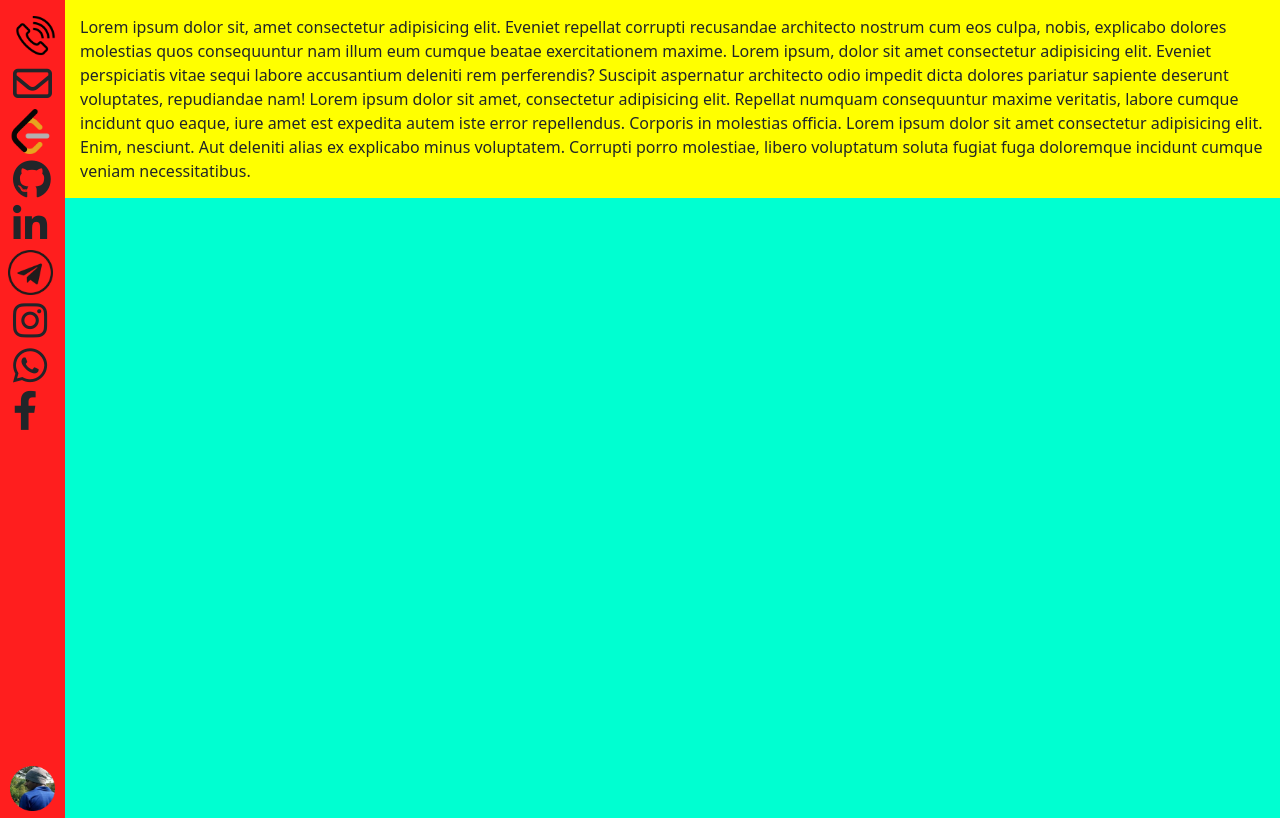
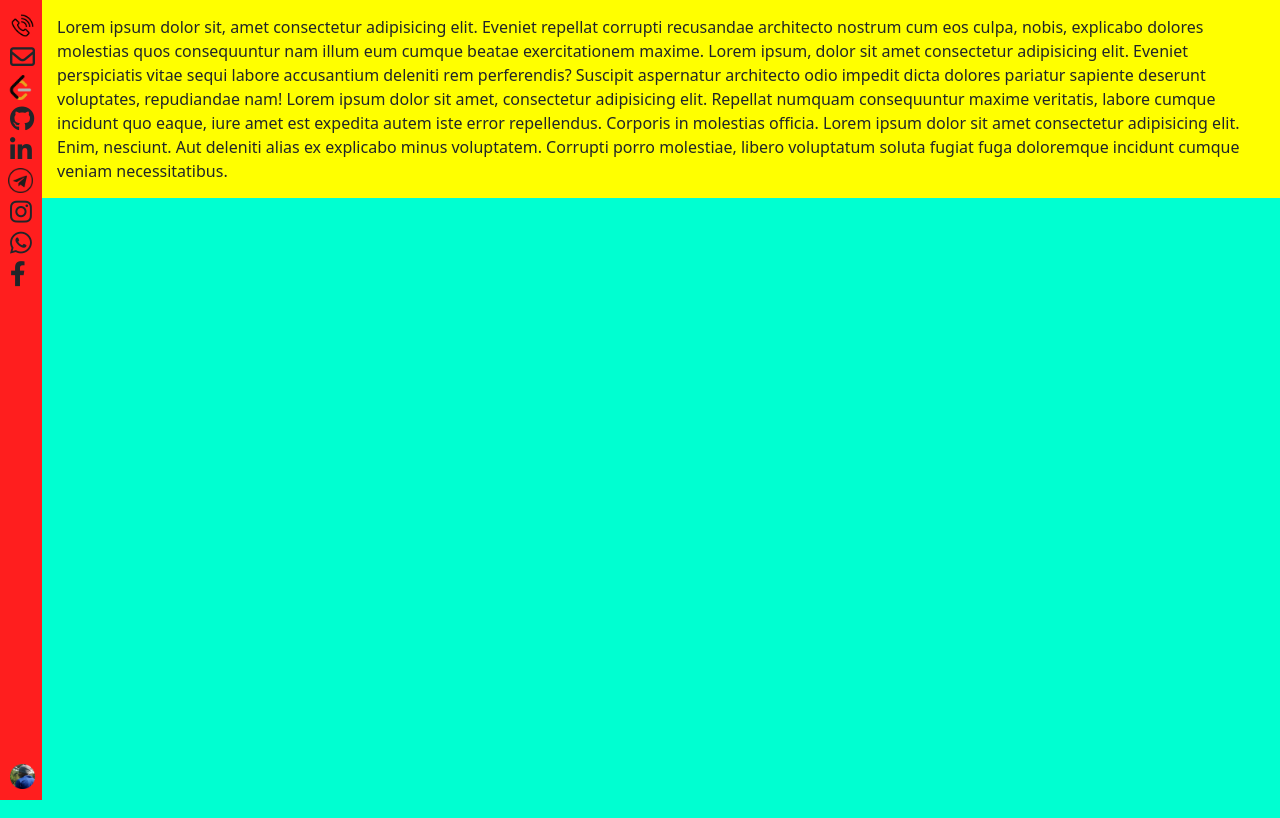
Before and after one commit to BHARATH999999/portfolio1, a plain HTML site: page index.html in a window 1280 px wide. Drawn offline with nearby package versions, Linux system fonts and the light colour scheme.

Commit message:
minor changes

```diff
--- a/index.html
+++ b/index.html
@@ -22,8 +22,9 @@
     <i id = "instagram-icon" class="fa-brands fa-instagram"></i>
     <i id = "whatsapp-icon" class="fa-brands fa-whatsapp"></i>
     <i id = "facebook-icon" class="fa-brands fa-facebook-f"></i>
-    <img id = "icon" src = "./profile.png" class = "fa-regular">
-
+    <div class="bottom">
+      <img id = "icon" src = "./profile.png" class = "fa-regular">
+    </div>
   </div>
     <div class="body1">
       Lorem ipsum dolor sit, amet consectetur adipisicing elit. Eveniet repellat corrupti recusandae architecto nostrum cum eos culpa, nobis, explicabo dolores molestias quos consequuntur nam illum eum cumque beatae exercitationem maxime.
--- a/style.css
+++ b/style.css
@@ -5,7 +5,7 @@ body{
 .body1{
     background-color: #FFFF00;
     position: absolute;
-    left: 65px;
+    left: 42px;
     padding: 15px;
 }
 
@@ -13,15 +13,17 @@ body{
     display: flex;
     justify-content: space-evenly;
     flex-direction: column;
-    font-size: 39px;
+    font-size: 25px;
     background-color: #FF1E1E;
     position: absolute;
     padding: 7px;
 }
 
+.bottom{
+    padding-top: calc(100vh - 331px);
+}
 #icon{
-    padding-top: calc(100vh - 464px);
-    width: 45px;
+    width: 25px;
     margin-left: 3px;
 
 }
@@ -29,28 +31,28 @@ body{
 #leetCode-icon{
     margin-left: 1px;
     padding-top: 6px;
-    width : 45px;
+    width : 25px;
 }
 
 #telegram-icon{
     margin-left: 1px;
     padding-top: 6px;
-    width : 45px;
+    width : 25px;
 }
 
 .fa-brands{
     padding-top: 6px;
-    margin-left: 6px;
+    margin-left: 3px;
 }
 
 #call-icon{
-    width: 45px;
+    width: 25px;
+    margin-left: 2px;
+    padding-top: 6px;
     margin-left: 3px;
-    padding-top: 6px;
-    margin-left: 6px;
 }
 
 #mail-icon{
     padding-top: 6px;
-    margin-left: 6px;
+    margin-left: 3px;
 }
```
